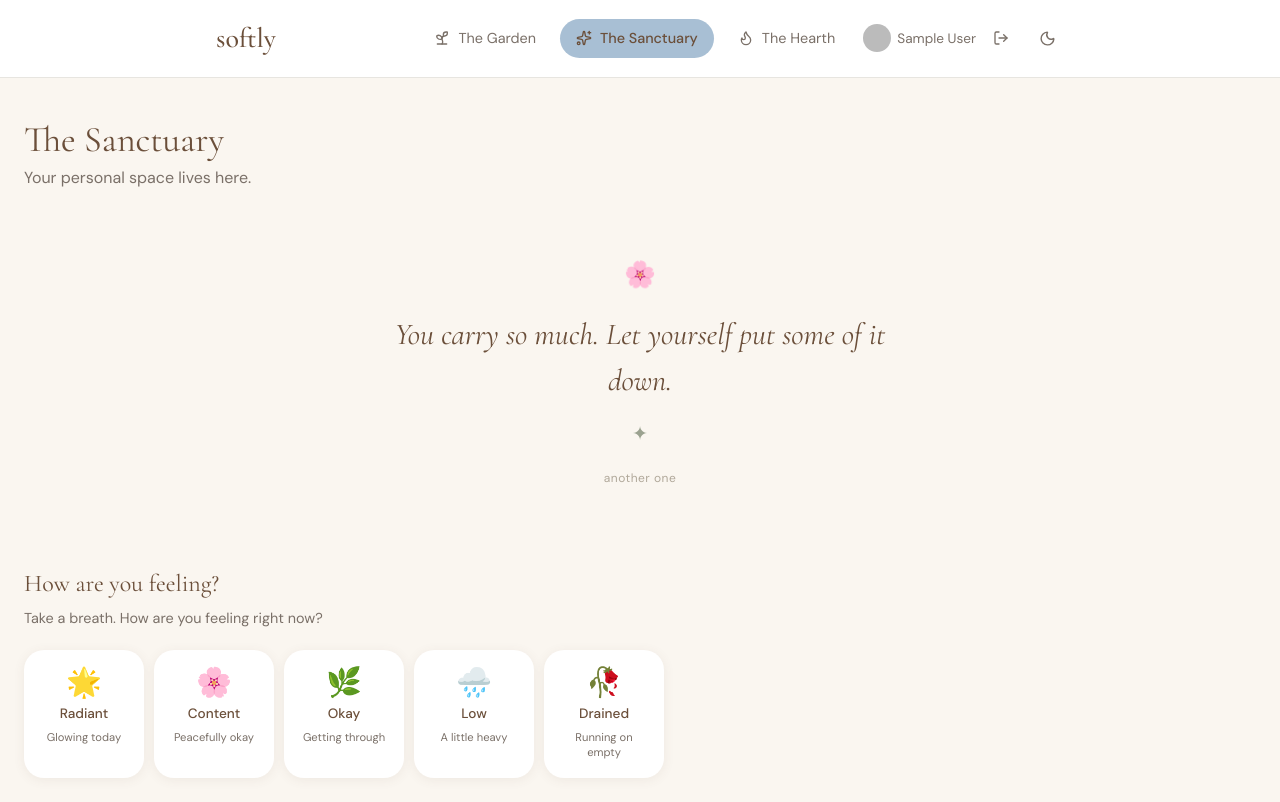
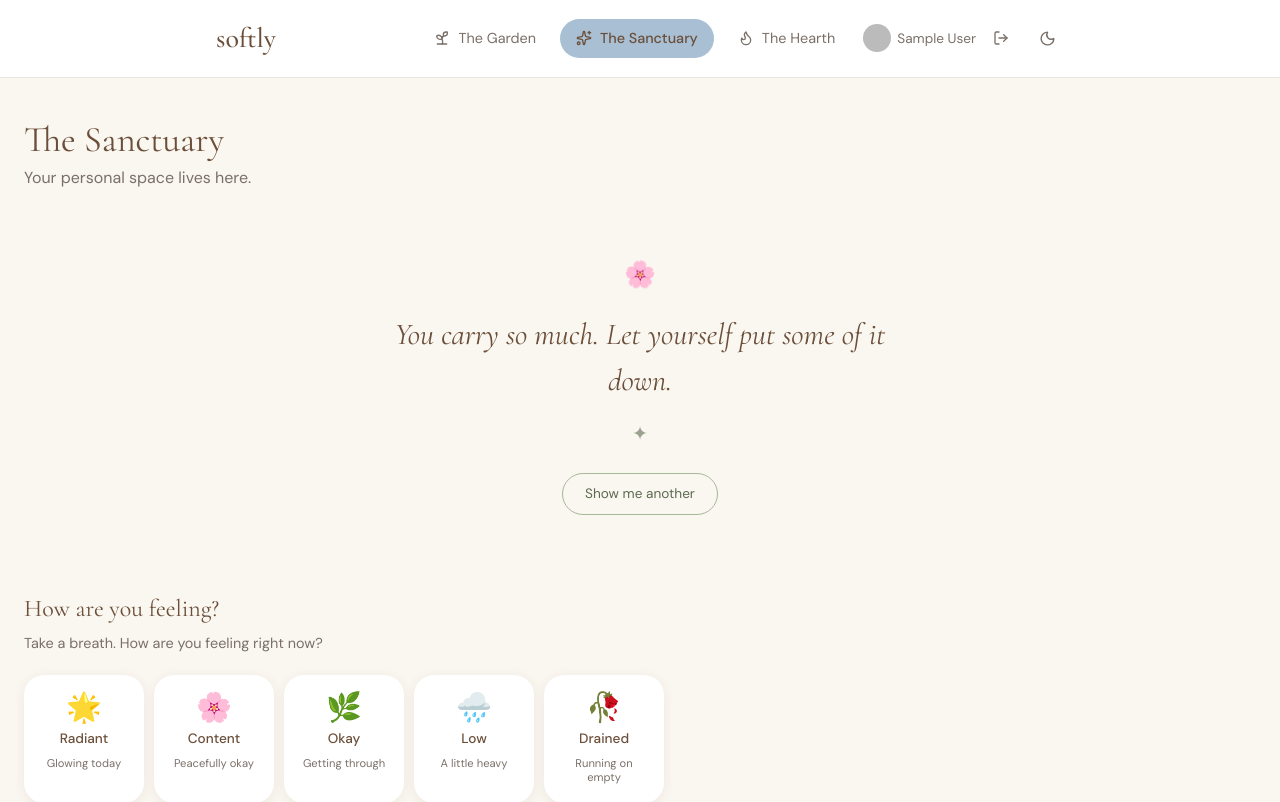
Before and after one commit to megwilliams1/softly, a Next.js app: page /sanctuary in a window 1280 px wide. Shown: the top 802 px of the page. Built offline with nearby package versions, Linux system fonts and the light colour scheme; no server answers; the database is empty; sample sign-in values are in the browser's storage.

Commit message:
TICKET-027: Style affirmation CTA as outlined pill button

```diff
--- a/src/components/sanctuary/DailyAffirmation.tsx
+++ b/src/components/sanctuary/DailyAffirmation.tsx
@@ -12,7 +12,15 @@ function getDayIndex(): number {
 
 export default function DailyAffirmation() {
   const [offset, setOffset] = useState(0);
+  const [popping, setPopping] = useState(false);
+  const [hovered, setHovered] = useState(false);
   const index = (getDayIndex() + offset) % affirmations.length;
+
+  function handleNext() {
+    setOffset((o) => o + 1);
+    setPopping(true);
+    setTimeout(() => setPopping(false), 300);
+  }
 
   return (
     <div
@@ -48,19 +56,24 @@ export default function DailyAffirmation() {
       </div>
 
       <button
-        onClick={() => setOffset((o) => o + 1)}
+        onClick={handleNext}
+        onMouseEnter={() => setHovered(true)}
+        onMouseLeave={() => setHovered(false)}
+        className={popping ? "animate-bloom-pop" : ""}
         style={{
-          marginTop: "20px",
-          fontSize: "0.75rem",
-          color: "var(--color-pebble)",
-          background: "none",
-          border: "none",
+          marginTop: "24px",
+          padding: "9px 22px",
+          borderRadius: "var(--radius-full)",
+          border: "1.5px solid var(--color-sage)",
+          backgroundColor: hovered ? "rgba(168, 184, 154, 0.15)" : "transparent",
+          color: "var(--color-moss)",
+          fontFamily: "var(--font-body)",
+          fontSize: "0.85rem",
           cursor: "pointer",
-          fontFamily: "var(--font-body)",
-          letterSpacing: "0.04em",
+          transition: "background-color 0.2s ease",
         }}
       >
-        another one
+        Show me another
       </button>
     </div>
   );
```
